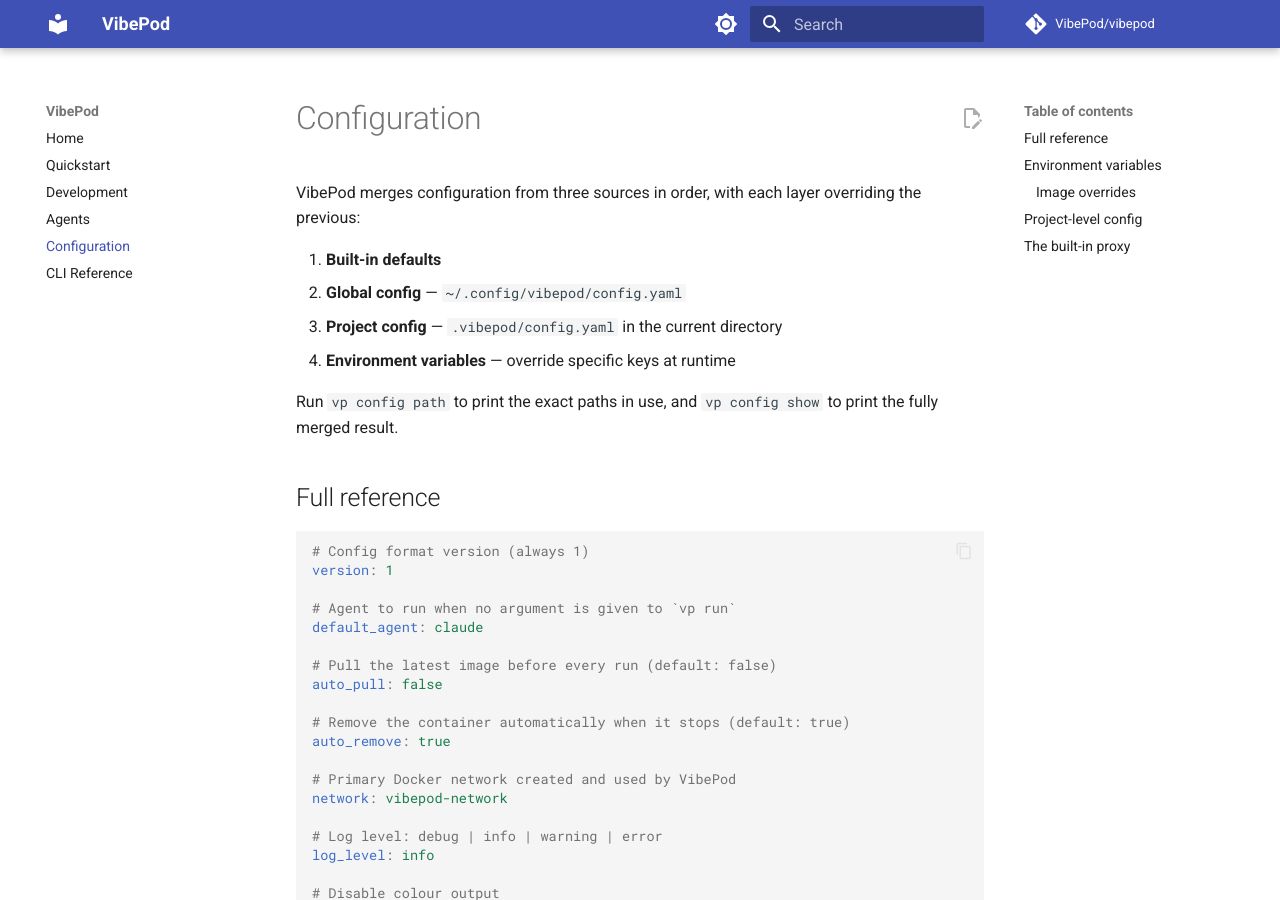
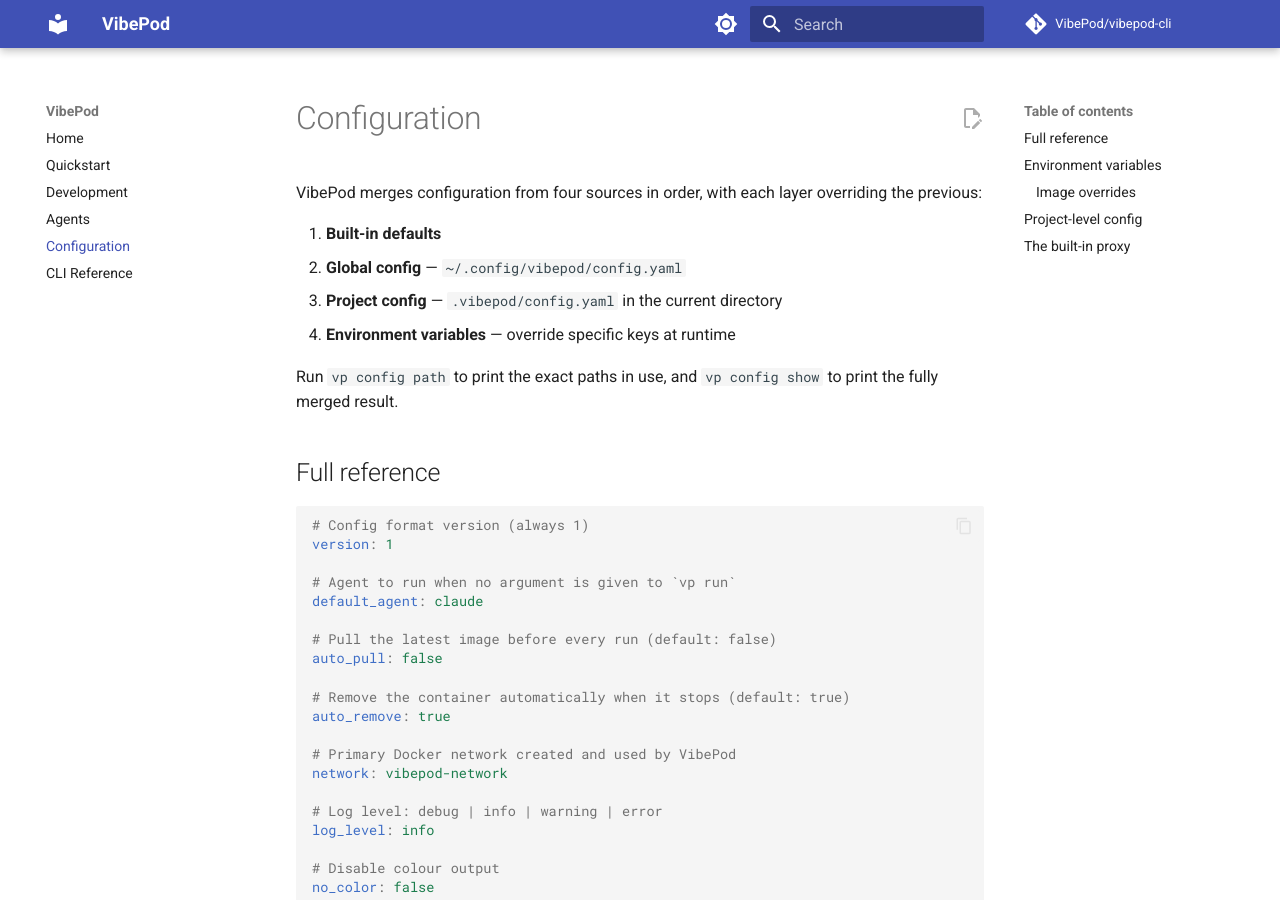
Before and after one commit to VibePod/vibepod-cli, an MkDocs documentation site: the page built from docs/configuration.md, in a window 1280 px wide and 900 px high. Built offline with MkDocs 1.6.1 and Material for MkDocs 9.7.7, drawn with Linux system fonts in a browser that asks for light colours; comment, search, counter and statistics services are not loaded.

Commit message:
Add ci matrix, fixed repository paths, improve types and fix typos

```diff
--- a/docs/configuration.md
+++ b/docs/configuration.md
@@ -1,6 +1,6 @@
 # Configuration
 
-VibePod merges configuration from three sources in order, with each layer overriding the previous:
+VibePod merges configuration from four sources in order, with each layer overriding the previous:
 
 1. **Built-in defaults**
 2. **Global config** — `~/.config/vibepod/config.yaml`
--- a/mkdocs.yml
+++ b/mkdocs.yml
@@ -1,8 +1,8 @@
 site_name: VibePod
 site_description: One CLI for containerized AI coding agents
 site_url: https://vibepod.dev/docs/
-repo_url: https://github.com/VibePod/vibepod
-repo_name: VibePod/vibepod
+repo_url: https://github.com/VibePod/vibepod-cli
+repo_name: VibePod/vibepod-cli
 edit_uri: edit/main/docs/
 
 theme:
```
Also changed, not shown: 2 other files.
